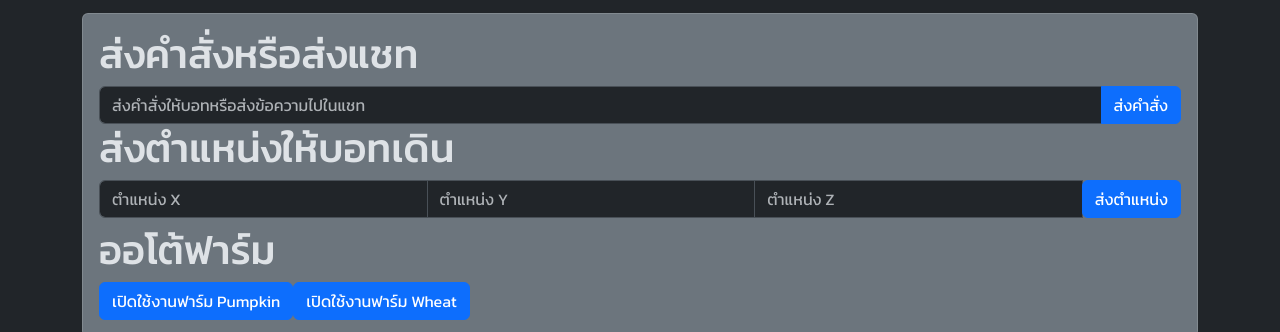
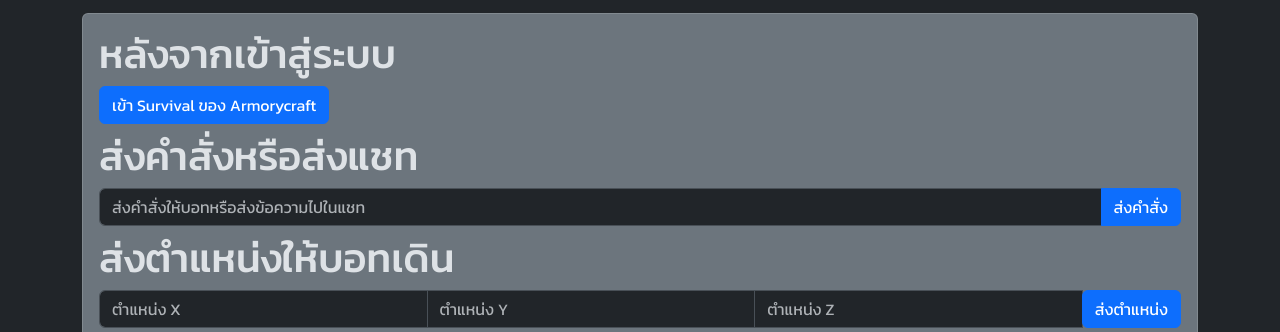
Before and after one commit to lolymarsh/mc-bot, a website: page public/index.html in a window 1280 px wide. Shown: the part 211-543 px from the top of the page. Drawn offline with nearby package versions, Linux system fonts and the light colour scheme; some packages are replaced by stand-ins of ours; no server answers; a script that the page names is missing.

Commit message:
FEAT : join amory

```diff
--- a/public/index.html
+++ b/public/index.html
@@ -89,7 +89,13 @@
         <div class="mt-2">
           <h1 class="text-center mb-3">Option</h1>
           <div class="card bg-secondary p-3">
-            <h1 class="text-start">ส่งคำสั่งหรือส่งแชท</h1>
+            <h1 class="text-start">หลังจากเข้าสู่ระบบ</h1>
+            <div class="input-group">
+              <button class="btn btn-primary" @click="gotoSurvivalAmorycraft()">
+                เข้า Survival ของ Armorycraft
+              </button>
+            </div>
+            <h1 class="text-start mt-2">ส่งคำสั่งหรือส่งแชท</h1>
             <div class="input-group">
               <input
                 v-model="message"
@@ -101,7 +107,7 @@
                 ส่งคำสั่ง
               </button>
             </div>
-            <h1 class="text-start">ส่งตำแหน่งให้บอทเดิน</h1>
+            <h1 class="text-start mt-2">ส่งตำแหน่งให้บอทเดิน</h1>
             <div class="input-group">
               <input
                 v-model="x_pos"
--- a/public/index.js
+++ b/public/index.js
@@ -201,6 +201,21 @@
           console.log(error);
         }
       },
+      gotoSurvivalAmorycraft: async function () {
+        try {
+          const response = await fetch(`${apiPath}amory-join`, {
+            method: "POST",
+            headers: {
+              "Content-Type": "application/json",
+            },
+          });
+          if (!response.ok) {
+            throw new Error("Network response was not ok");
+          }
+        } catch (error) {
+          console.log(error);
+        }
+      },
     },
     mounted: async function () {
       const self = this;
```
Also changed, not shown: index.js (+4 -4 lines).
